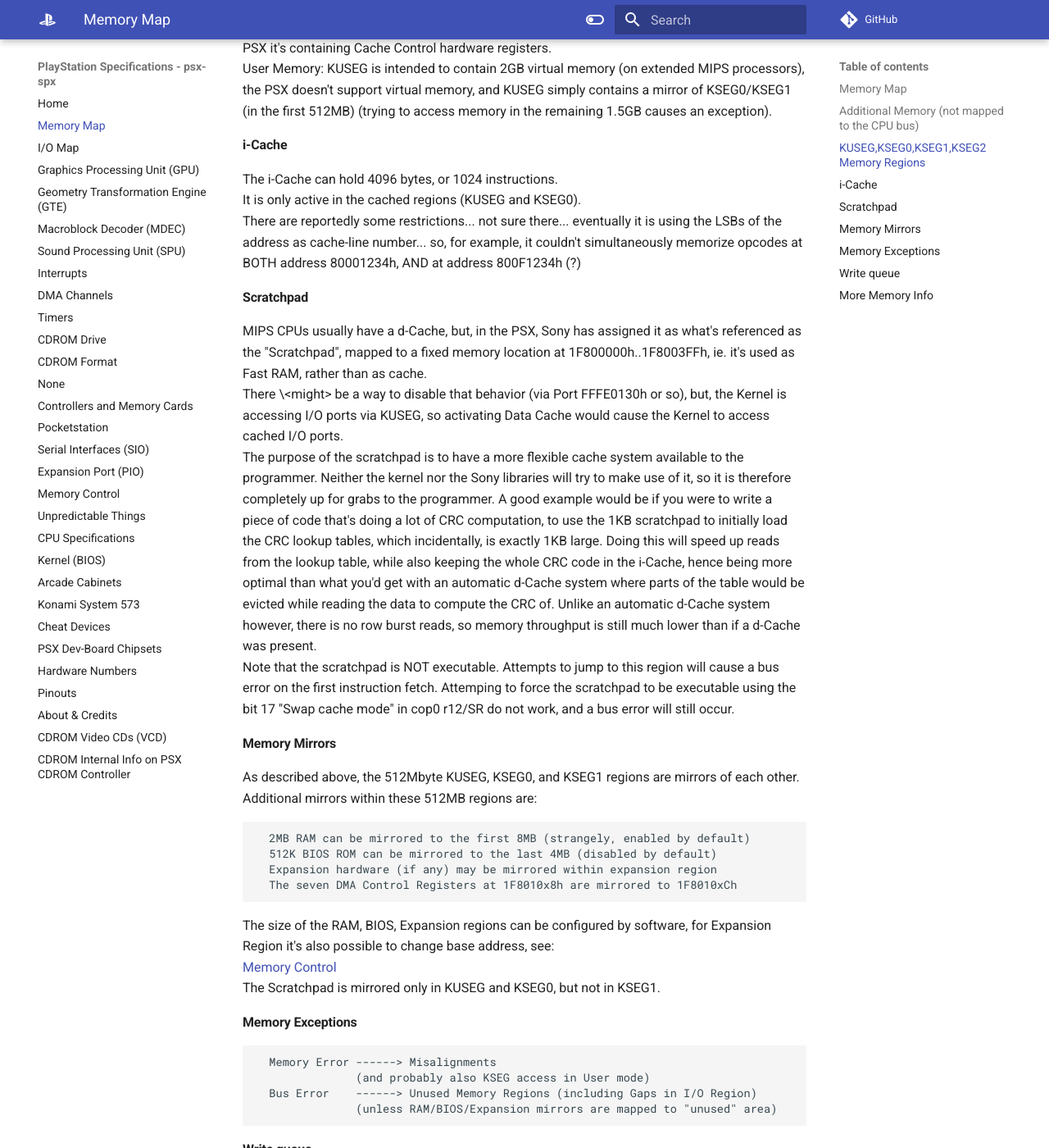
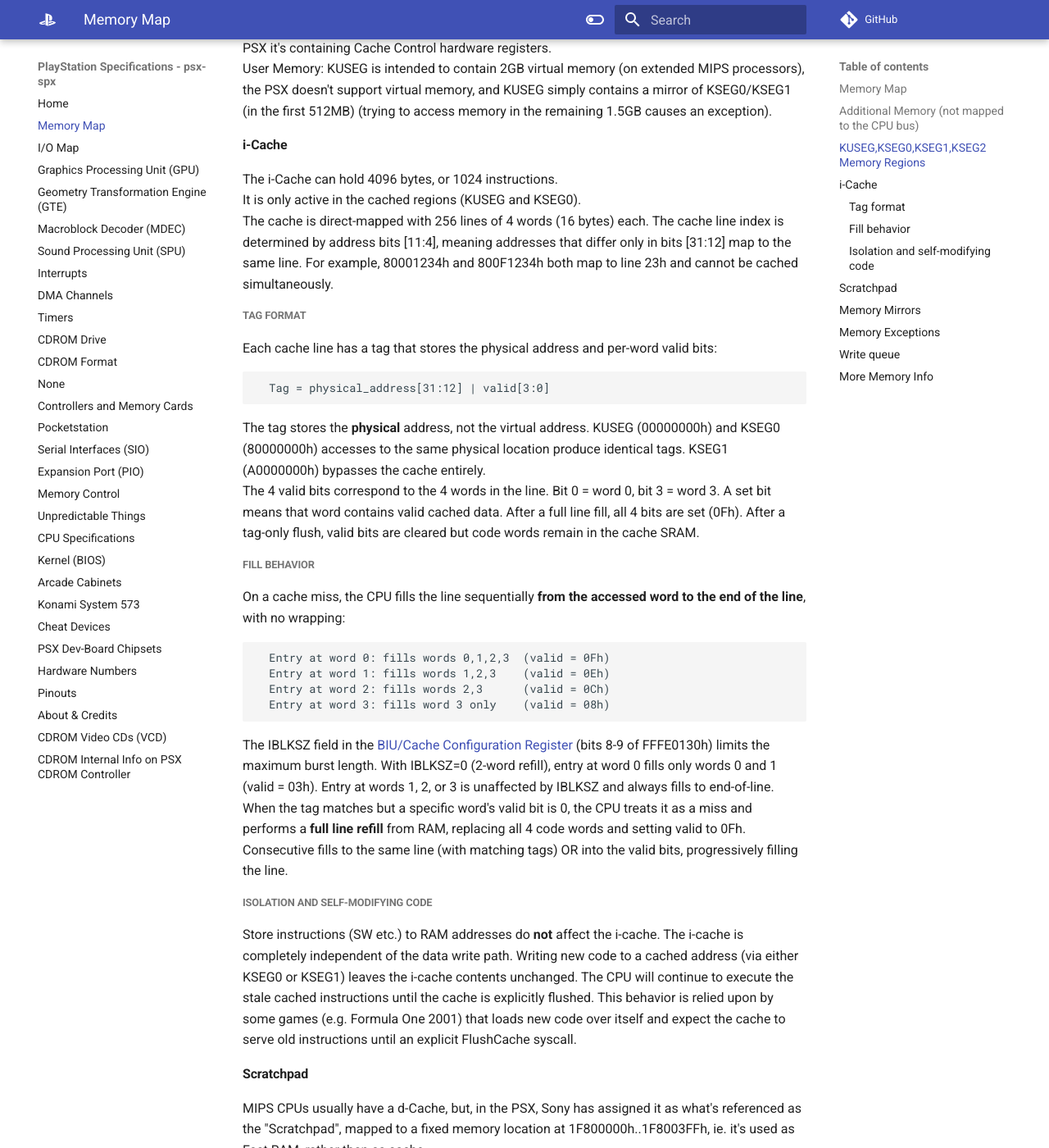
Before and after one commit to psx-spx/psx-spx.github.io, an MkDocs documentation site: the page built from docs/memorymap.md, in a window 1280 px wide and 1400 px high, scrolled down 843 px. Shown: the whole window at 82% size. Built offline with MkDocs 1.6.1 and Material for MkDocs 9.7.7, drawn with Linux system fonts in a browser that asks for light colours; comment, search, counter and statistics services are not loaded.

Commit message:
BIU / cache behavior investigation.

````diff
--- a/docs/memorymap.md
+++ b/docs/memorymap.md
@@ -42,10 +42,51 @@
 #### i-Cache
 The i-Cache can hold 4096 bytes, or 1024 instructions.<br/>
 It is only active in the cached regions (KUSEG and KSEG0).<br/>
-There are reportedly some restrictions... not sure there... eventually it is
-using the LSBs of the address as cache-line number... so, for example, it
-couldn't simultaneously memorize opcodes at BOTH address 80001234h, AND at
-address 800F1234h (?)<br/>
+The cache is direct-mapped with 256 lines of 4 words (16 bytes) each. The cache
+line index is determined by address bits [11:4], meaning addresses that differ
+only in bits [31:12] map to the same line. For example, 80001234h and 800F1234h
+both map to line 23h and cannot be cached simultaneously.<br/>
+
+##### Tag format
+Each cache line has a tag that stores the physical address and per-word valid
+bits:
+```
+  Tag = physical_address[31:12] | valid[3:0]
+```
+The tag stores the **physical** address, not the virtual address. KUSEG
+(00000000h) and KSEG0 (80000000h) accesses to the same physical location
+produce identical tags. KSEG1 (A0000000h) bypasses the cache entirely.<br/>
+The 4 valid bits correspond to the 4 words in the line. Bit 0 = word 0, bit 3 =
+word 3. A set bit means that word contains valid cached data. After a full line
+fill, all 4 bits are set (0Fh). After a tag-only flush, valid bits are cleared
+but code words remain in the cache SRAM.<br/>
+
+##### Fill behavior
+On a cache miss, the CPU fills the line sequentially **from the accessed word to
+the end of the line**, with no wrapping:
+```
+  Entry at word 0: fills words 0,1,2,3  (valid = 0Fh)
+  Entry at word 1: fills words 1,2,3    (valid = 0Eh)
+  Entry at word 2: fills words 2,3      (valid = 0Ch)
+  Entry at word 3: fills word 3 only    (valid = 08h)
+```
+The IBLKSZ field in the [BIU/Cache Configuration Register](memorycontrol.md#fffe0130h---bcc-biucache-configuration-register-rw)
+(bits 8-9 of FFFE0130h) limits the maximum burst length. With IBLKSZ=0 (2-word
+refill), entry at word 0 fills only words 0 and 1 (valid = 03h). Entry at words
+1, 2, or 3 is unaffected by IBLKSZ and always fills to end-of-line.<br/>
+When the tag matches but a specific word's valid bit is 0, the CPU treats it as
+a miss and performs a **full line refill** from RAM, replacing all 4 code words
+and setting valid to 0Fh. Consecutive fills to the same line (with matching
+tags) OR into the valid bits, progressively filling the line.<br/>
+
+##### Isolation and self-modifying code
+Store instructions (SW etc.) to RAM addresses do **not** affect the i-cache.
+The i-cache is completely independent of the data write path. Writing new code
+to a cached address (via either KSEG0 or KSEG1) leaves the i-cache contents
+unchanged. The CPU will continue to execute the stale cached instructions until
+the cache is explicitly flushed. This behavior is relied upon by some games
+(e.g. Formula One 2001) that loads new code over itself and expect the cache to
+serve old instructions until an explicit FlushCache syscall.<br/>
 
 #### Scratchpad
 MIPS CPUs usually have a d-Cache, but, in the PSX, Sony has assigned it as
````
Also changed, not shown: docs/cpuspecifications.md (+9 -4 lines), docs/memorycontrol.md (+21 -0 lines).
